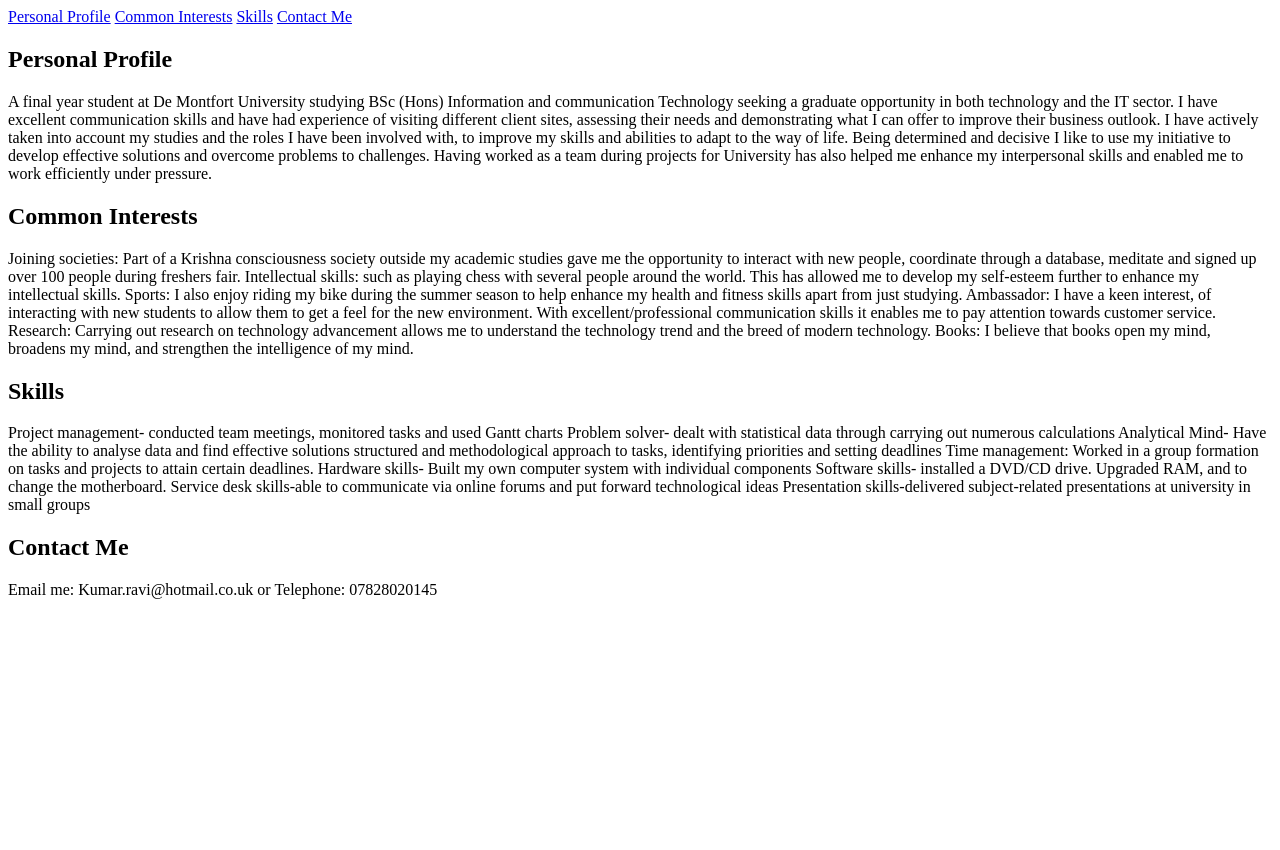
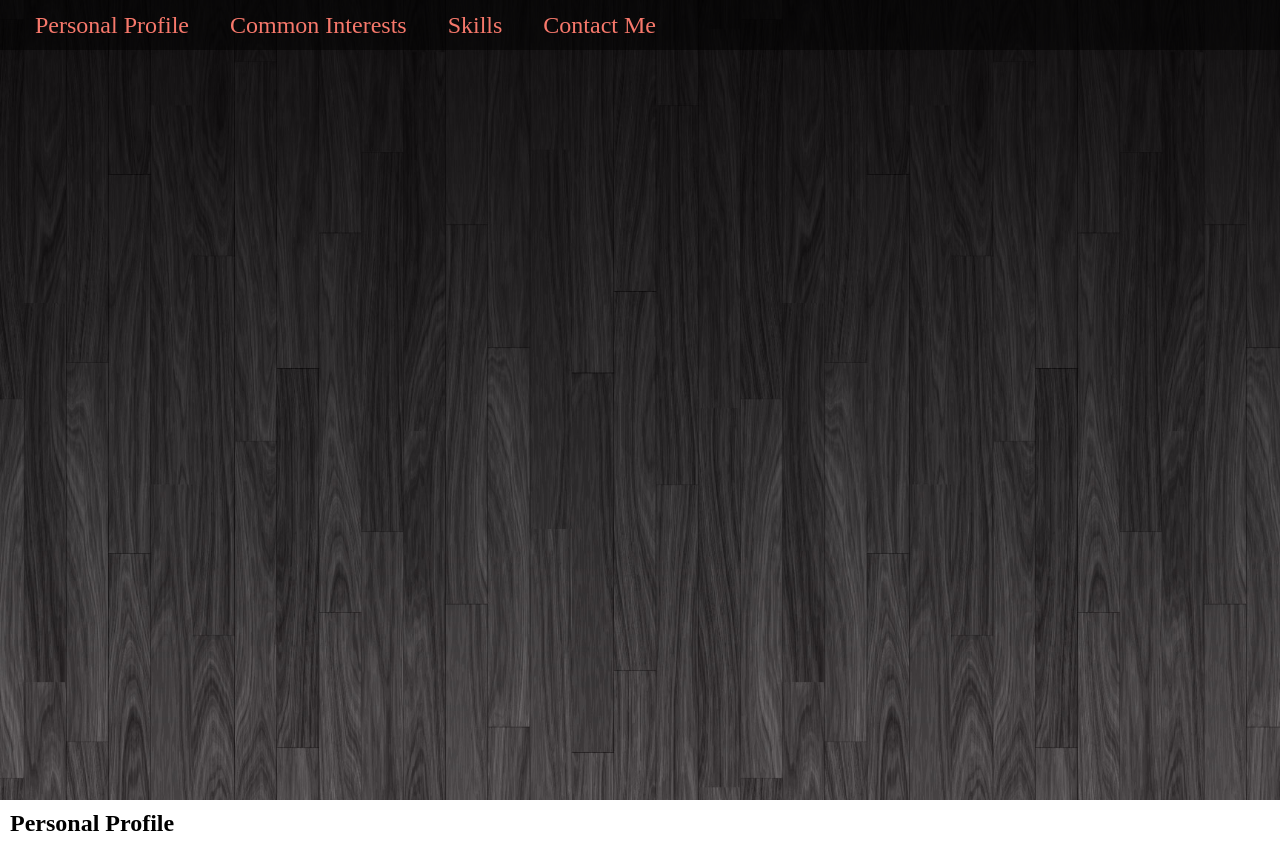
Before and after one commit to p14149650/Website, a plain HTML site: page Index.HTML in a window 1280 px wide. Shown: the top 850 px of the page. Before the commit the page ends 800 px from the top, so only its background shows below. Drawn offline with Linux system fonts and the light colour scheme.

Commit message:
amended the css and added images

```diff
--- a/Index.HTML
+++ b/Index.HTML
@@ -7,7 +7,7 @@
   <title>Ravi's Resume</title>
   <meta name="viewport" content="width=device-width,initial-scale=1">
   <link rel="stylesheet" href="https://maxcdn.bootstrapcdn.com/font-awesome/4.7.0/css/font-awesome.min.css">
-  <link rel="stylesheet" href="styles.css">
+  <link rel="stylesheet" type="text/css" href="styles.css">
 </head>
 
 <body>
@@ -18,9 +18,10 @@
 	   <a href="#">Contact Me</a>
 
 	   </nav>
-	   <div class="section">
+	   <div class="section sec1">
 	   </div>
-	   <div class="subsection"></div>
+	   <div class="subSection">
+	   </div>
 	    <!-- content for tab 1: HTML5 -->
 	        <h2>Personal Profile</h2>
 			<p>A final year student at De Montfort University studying BSc (Hons) Information and communication Technology
@@ -29,9 +30,12 @@
 			what I can offer to improve their business outlook.
 			I have actively taken into account my studies and the roles I have been involved with, to improve my skills and abilities to adapt to the way of life.
 			Being determined and decisive I like to use my initiative to develop effective solutions and overcome problems to challenges.
-			Having worked as a team during projects for University has also helped me enhance my interpersonal skills and enabled me to work efficiently under pressure.</p>
+			Having worked as a team during projects for University has also helped me enhance my interpersonal skills and enabled me to work efficiently under pressure.
+			</p>
 			</div>
-			<div class="subsection"></div>
+			<div class="section sec2">
+			</div>
+			<div class="subSection"></div>
 			 <!-- content for tab 2: HTML5 -->
 	        <h2>Common Interests</h2>
 			<p>Joining societies:  Part of a Krishna consciousness society outside my academic studies gave me the opportunity to interact with new people, coordinate through a database, meditate and signed up over 100 people during freshers fair.
@@ -39,9 +43,12 @@
                Sports:  I also enjoy riding my bike during the summer season to help enhance my health and fitness skills apart from just studying.
                Ambassador: I have a keen interest, of interacting with new students to allow them to get a feel for the new environment. With excellent/professional communication skills it enables me to pay attention towards customer service.
                Research: Carrying out research on technology advancement allows me to understand the technology trend and the breed of modern technology.
-               Books: I believe that books open my mind, broadens my mind, and strengthen the intelligence of my mind.</p>
+               Books: I believe that books open my mind, broadens my mind, and strengthen the intelligence of my mind.
+			   </p>
 			</div>
-			<div class="subsection"></div>
+			<div class="section sec3">
+			</div>
+			<div class="subSection"></div>
 			 <!-- content for tab 3: HTML5 -->
 	        <h2>Skills</h2>
 			<p>Project management-  conducted team meetings, monitored tasks and used Gantt charts
@@ -52,9 +59,12 @@
 			   Hardware skills- Built my own computer system with individual components
                Software skills- installed a DVD/CD drive. Upgraded RAM, and to change the motherboard.
                Service desk skills-able to communicate via online forums and put forward technological ideas
-               Presentation skills-delivered subject-related presentations at university in small groups</p>
+               Presentation skills-delivered subject-related presentations at university in small groups
+			   </p>
 			</div>
-			<div class="subsection"></div>
+			<div class="section sec4">
+			</div>
+			<div class="subSection"></div>
 			 <!-- content for tab 4: HTML5 -->
 	        <h2>Contact Me</h2>
 			<p> Email me: Kumar.ravi@hotmail.co.uk or
--- /dev/null
+++ b/styles.css
@@ -0,0 +1,73 @@
+*{
+	margin:0px;
+	padding: 0px;
+}
+
+html, body{
+	height:100%;
+}
+
+nav {
+	height:50px;
+	background:rgba(0,0,0,.5);
+	width:100%;
+	position:fixed;
+	z-index:99;
+}
+nav a{
+	text-decoration:none;
+	color: #f7786b;
+	margin-left:35px;
+	line-height:50px
+
+}
+
+h2,p{
+	margin-bottom:20px;
+	padding:10px;
+}
+
+p{
+	line-height:30px;
+	font-family:arial;
+}
+
+.section{
+    height:100%;
+    background-size:cover;
+    background-repeat:no-repeat;
+    background-attachment:fixed;
+}
+
+.subsection{
+	height: 20%;
+	background: #f7786b;
+}
+.sec1{
+	background-image:url(images/Wood.jpg);
+}
+.sec2{
+	background-image:url(images/interests.jpg);
+}
+.sec3{
+	background-image:url(images/skills.png);
+}
+.sec4{
+	background-image:url(images/Wood.jpg);
+}
+
+
+
+
+
+/* --------- Basic responsive breakpoint --------- */
+
+@media only screen and (min-width: 700px) {
+  nav {
+    font-size: 1.5em;
+  }
+  /* shows the tab text and the icons: */
+  nav {
+    display: inline;
+  }
+}
```
Also changed, not shown: images/interests.jpg (added), images/skills.png (added), images/wood.jpg (added).
